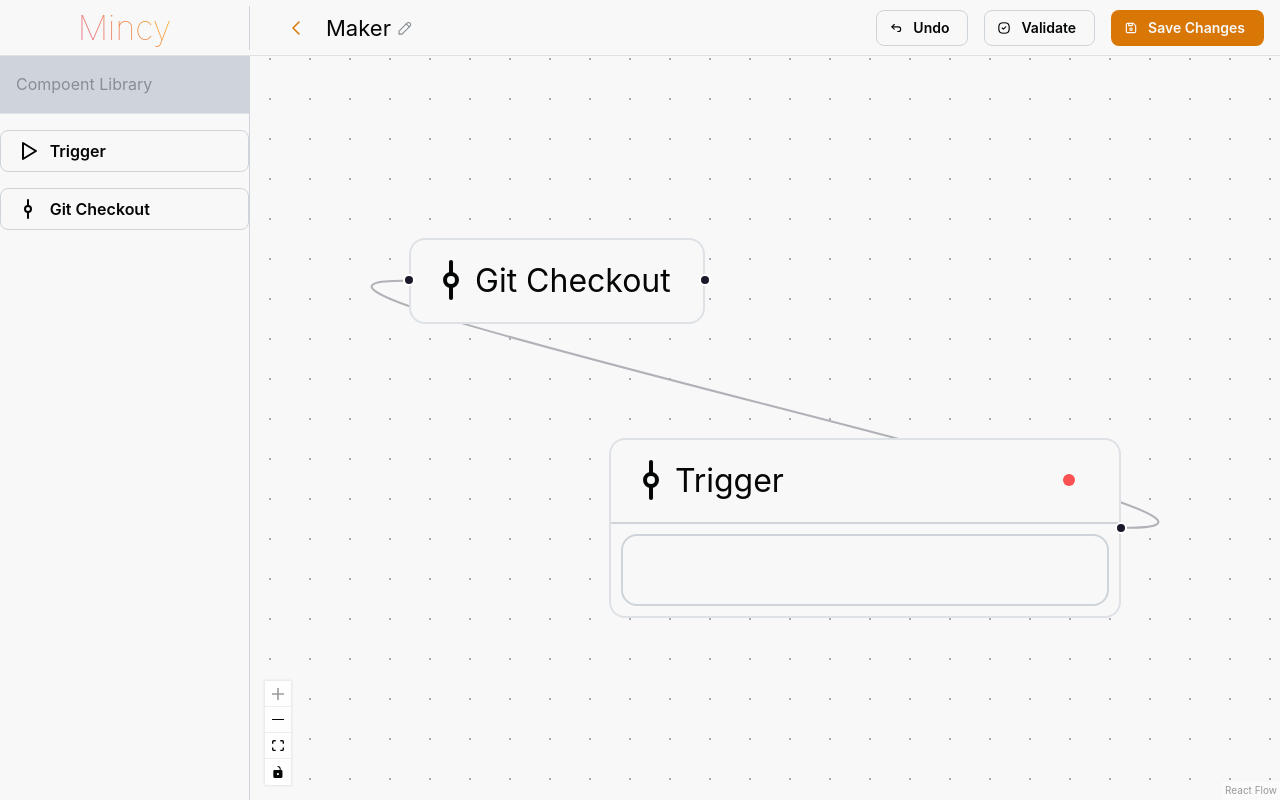
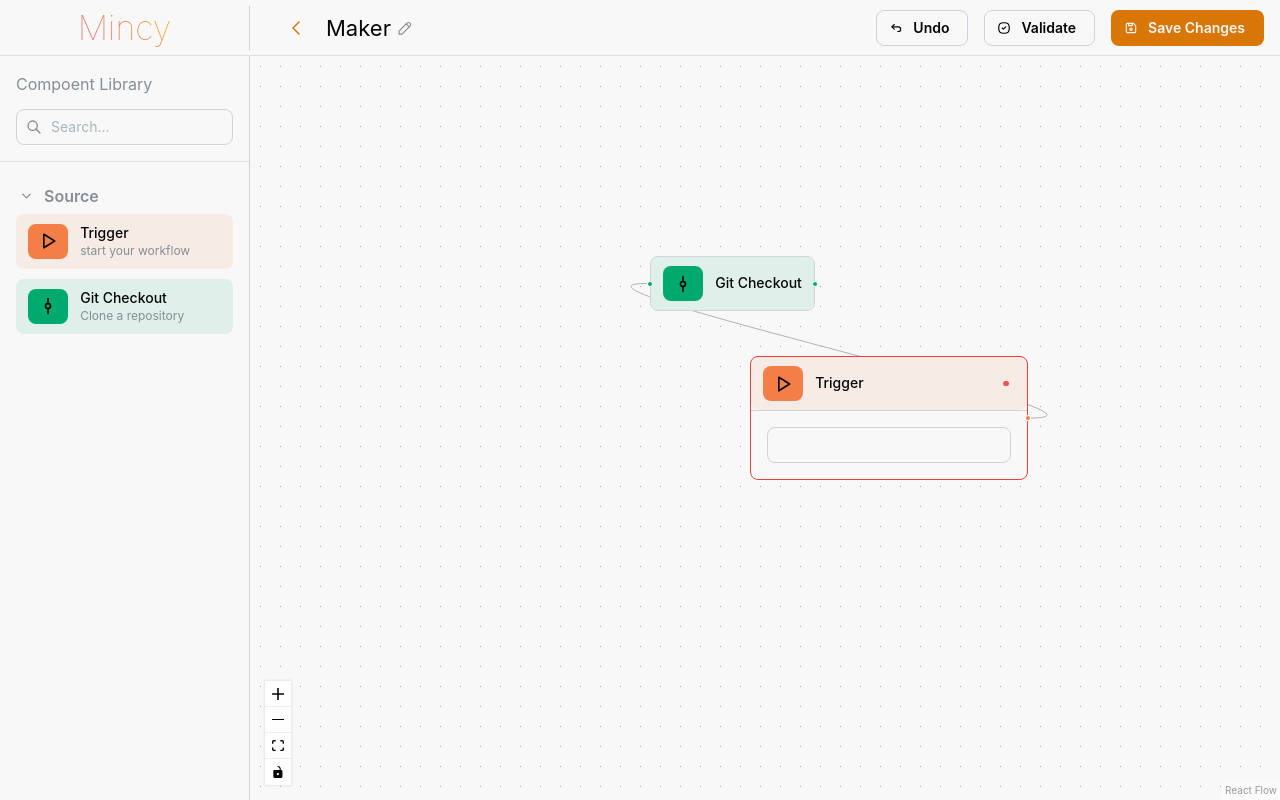
Before and after one commit to tib-source/Mincy, a Next.js app in the folder client/: page /projects/1/edit in a window 1280 px wide. Built offline with nearby package versions, Linux system fonts and the light colour scheme.

Commit message:
feat: improved pipeline editor and added base components

```diff
--- a/client/src/components/Canvas/FlowCanvas.tsx
+++ b/client/src/components/Canvas/FlowCanvas.tsx
@@ -71,7 +71,6 @@ export function FlowCanvas(){
         return null;
     }
 
-    console.log(theme, flowTheme)
 
 
     const nodeTypes = Object.fromEntries(nodeRegistry.map(node=>[node.type, node.component]))
@@ -88,8 +87,10 @@ export function FlowCanvas(){
           onEdgesChange={onEdgesChange}
           onConnect={onConnect}
           nodeTypes={nodeTypes}
-          fitView
           colorMode={flowTheme}
+          defaultViewport={{
+            zoom: 1,
+            x: 400, y:200 }}
         >
           <Background variant={BackgroundVariant.Dots} />
           <Controls />
--- /dev/null
+++ b/client/src/components/ComponentHeader/ComponentHeader.tsx
@@ -0,0 +1,51 @@
+import { Flex, Group, Center, Box, Text } from "@mantine/core"
+import classes from "./../ComponentList/ComponentList.module.css"
+import { NodeDefinition } from "@/src/nodes/registry"
+import { rgba } from '@mantine/core';
+
+interface ComponentHeaderProps {
+    node: NodeDefinition,
+    showDescription: boolean,
+    RightIcon: React.ReactElement,
+    draggable: boolean,
+}
+
+export function ComponentHeader({
+    node, showDescription, RightIcon, draggable,
+}: ComponentHeaderProps) {
+
+
+    return <Flex
+        draggable={draggable}
+        // onDragStart={(e) => onDragStart(e, node.type)}
+        className={classes.item}
+        style={{
+            backgroundColor: rgba(node.color, 0.1)
+        }}
+    >
+        <Group gap="sm" flex={1}>
+            <Center
+                style={{ backgroundColor: node.color }}
+                bdrs="md"
+                p="xs"
+                h="35"
+            >
+                <node.icon width={20} />
+            </Center>
+
+            <Box className={classes.content}>
+                <Text size="sm" fw={500}>
+                    {node.label}
+                </Text>
+                {showDescription && <Text
+                    size="xs"
+                    c="dimmed"
+                    className={classes.description}
+                >
+                    {node.description}
+                </Text>}
+            </Box>
+        </Group>
+        {RightIcon}
+    </Flex>
+}
--- /dev/null
+++ b/client/src/components/ComponentList/ComponentList.module.css
@@ -0,0 +1,28 @@
+.item {
+  display: flex;
+  align-items: center;
+  border-radius: var(--mantine-radius-md);
+  cursor: grab;
+  background-color: var(--mantine-color-body);
+  border: 1px solid transparent;
+  padding: 0.5rem 0.7rem;
+
+  transition: all 150ms ease;
+
+    .grip{
+        opacity: 0;
+    }
+}
+
+.item:hover {
+  background-color: rgba(
+    var(--mantine-color-default-hover),
+    1
+  );
+  border-color: var(--mantine-color-default-hover);
+
+  .grip{
+        opacity: 100;
+    }
+
+}
--- a/client/src/components/ComponentList/ComponentList.tsx
+++ b/client/src/components/ComponentList/ComponentList.tsx
@@ -1,34 +1,106 @@
 import { nodeRegistry } from "@/src/nodes/registry";
 import { useNavBarState } from "@/src/store/store";
-import { Box, Button, Text, ScrollArea, Stack, UnstyledButton, Center, Divider } from "@mantine/core";
+import { Box, Button, Text, ScrollArea, Stack, UnstyledButton, Center, Divider, Flex, Group } from "@mantine/core";
+import navClass from "@/src/components/Navbar/Navbar.module.css";
+import { Search } from "../SearchInput/Search";
+import { useComponentTree } from "@/src/hooks/useComponentTree";
+import { IconChevronCompactRight, IconChevronDown, IconChevronRight, IconGripVertical } from "@tabler/icons-react";
+import { useState } from "react";
+import classes from "./ComponentList.module.css"
+import { ComponentHeader } from "../ComponentHeader/ComponentHeader";
+import { useHover } from '@mantine/hooks';
 
 interface ComponentListProps {
   componentList: React.ReactNode[];
 }
 
 export function ComponentList() {
-    const { navbarWidth} = useNavBarState()
+  const {
+    categories,
+    categoryMap
+  } = useComponentTree(nodeRegistry)
+
+  const [expandedCategories, setExpandedCategories] = useState(categories)
+  const { navbarWidth } = useNavBarState()
+
+
+  const toggleCategories = (category: string) => {
+    setExpandedCategories( prev =>
+      prev.includes(category) ? prev.filter(c => c !== category)
+      : [...prev, category]
+    )
+  }
+
+
   return (
     <ScrollArea
-      w={ navbarWidth }
+      w={navbarWidth}
+      className={navClass.nav}
       style={{
         borderRight: "1px solid var(--mantine-color-default-border)",
         overflowY: "auto",
       }}
     >
-        <Box w="100%" p="md" style={{
-            backgroundColor: "var(--mantine-color-default-border)"
-        }}>
-            <Text c="dimmed">Compoent Library</Text>
-        </Box>
-        <Divider/>
-      <Stack mt="md">
-              {nodeRegistry.map((node, index) => {
-        return <Button key={index} size="md" leftSection={<node.icon/>} variant="default" justify="flex-start">
-            {node.label}
-      </Button>
-        })}
+      <Box w="100%" p="md">
+        <Text c="dimmed" mb="sm">Compoent Library</Text>
+        <Search />
+      </Box>
+      <Divider />
+      <Stack p="md" gap="sm">
+        {categories.map((category, index) => (
+          <div key={category}>
+            <Button
+            px={2}
+            py={1.5}
+            fz="md"
+            c="dimmed"
+            variant="transparent"
+            onClick={() => toggleCategories(category)}
+            leftSection={expandedCategories.includes(category) ? (
+                <IconChevronDown width={15} />
+              ) : (
+                <IconChevronRight width={15} />
+              )}> {category}</Button>
+
+
+            {
+              expandedCategories.includes(category) && (
+              <Stack
+                key={index}
+                gap={10}
+                >
+                  {categoryMap[category].map((node, index) => (
+                      <ComponentHeader
+                        node={node}
+                        key={node.label}
+                        showDescription={true}
+                        draggable={true}
+                        RightIcon={<IconGripVertical
+                          width={15}
+                          className={classes.grip}
+                          style={{
+                          transition: 'opacity 0.2s ease',
+                          }}
+                      />}
+                    />
+
+                  ))
+                 }
+
+                </Stack> )
+            }
+          </div>
+        ))}
       </Stack>
     </ScrollArea>
   );
 }
+
+
+
+
+//         {nodeRegistry.map((node, index) => {
+//   return <Button key={index} className={navClass.link} leftSection={<node.icon/>} variant="default" justify="flex-start">
+//       {node.label}
+// </Button>
+//   })}
--- a/client/src/components/Navbar/Navbar.module.css
+++ b/client/src/components/Navbar/Navbar.module.css
@@ -1,6 +1,6 @@
 .navbar {
-    height: 100%;
-    width: 100%;
+  height: 100%;
+  width: 100%;
   display: flex;
   flex-direction: column;
 }
--- /dev/null
+++ b/client/src/components/SearchInput/Search.tsx
@@ -0,0 +1,8 @@
+import { Input } from "@mantine/core";
+import { IconSearch } from "@tabler/icons-react";
+
+export function Search(){
+
+    return <Input placeholder="Search..." leftSection={<IconSearch size={16} />} />
+
+}
--- /dev/null
+++ b/client/src/hooks/useComponentTree.tsx
@@ -0,0 +1,19 @@
+import { useMemo } from "react";
+import { NodeDefinition } from "../nodes/registry";
+
+
+export function useComponentTree(nodes: NodeDefinition[]){
+    return useMemo(()=> {
+
+    let categoryMap: Record<string, NodeDefinition[]> = {}
+    for (let node of nodes){
+        // ??= will only asign the value if hte left side is null / undefined
+        // pretty neat trick haha
+        (categoryMap[node.category] ??= []).push(node)
+    }
+
+    return {
+        categories: Object.keys(categoryMap),
+        categoryMap
+    }}, [nodes])
+}
--- a/client/src/nodes/Base/BaseNode.module.css
+++ b/client/src/nodes/Base/BaseNode.module.css
@@ -6,5 +6,5 @@
 }
 .extra_content{
     border-top: 1px solid var(--mantine-color-default-border);
-    padding: 5px;
+    padding: 1rem;
 }
--- a/client/src/nodes/Base/BaseNode.tsx
+++ b/client/src/nodes/Base/BaseNode.tsx
@@ -1,49 +1,53 @@
-import { Badge, Flex, Group, Indicator, Paper, Text } from "@mantine/core";
+import { Badge, Flex, Group, Indicator, Paper, rgba, Text, useMantineTheme } from "@mantine/core";
 import classes from "./BaseNode.module.css"
 import { Handle, Position } from "@xyflow/react";
+import { NodeDefinition, nodeRegistry } from "../registry";
+import { ComponentHeader } from "@/src/components/ComponentHeader/ComponentHeader";
+import { error } from "console";
 
 export interface NodeExtraProp {
     preview: boolean
 }
 
 interface NodeProp {
-  icon: React.ReactNode;
-  name: string;
   valid: boolean;
   details?: React.ReactNode;
+  horizontal?: boolean;
+  hasInput?: boolean;
+  hasOutput?: boolean;
+  color?: string;
+  preview?: boolean;
+  selected: boolean;
+  node: NodeDefinition;
 
-  horizontal?: boolean;
-
-  inputHandle?: boolean;
-  outputHandle?: boolean;
-
-  preview?: boolean;
 }
 
 export function BaseNode({
-  icon,
-  name,
   valid,
+  node,
   details,
   horizontal = true,
-  inputHandle = true,
-  outputHandle = true,
+  hasInput = true,
+  hasOutput = true,
   preview = false,
+  selected= false,
 }: NodeProp) {
+
+  const theme = useMantineTheme()
   return (
     <Paper
       className={classes.node}
       withBorder
-      style={{
+      bd={ `1px solid ${!valid ? theme.colors.red[7] : selected ? theme.colors.blue[2] : "var(--mantine-color-default-border)"}` }
+      style={(theme)=> ({
         pointerEvents: preview ? "none" : "auto",
-      }}
+      })}
     >
-      <Group className={classes.node_header} justify="space-between">
-        <Flex justify="flex-start">
-          {icon}
-          <Text>{name}</Text>
-        </Flex>
-        {valid === false && (
+      <ComponentHeader
+        node={node}
+        showDescription={false}
+        draggable={false}
+        RightIcon={valid === false ? (
           <Badge
             variant="dot"
             bd={0}
@@ -51,23 +55,26 @@ export function BaseNode({
             color="red"
             style={{ backgroundColor: "transparent" }}
           />
-        )}
-      </Group>
+        ) : <></>}
+
+      />
 
       {!preview && details && (
         <div className={classes.extra_content}>{details}</div>
       )}
 
-      {!preview && inputHandle && (
+      {!preview && hasInput && (
         <Handle
           type="target"
+          style={{ background: node.color }}
           position={horizontal ? Position.Left : Position.Bottom}
         />
       )}
 
-      {!preview && outputHandle && (
+      {!preview && hasOutput && (
         <Handle
           type="source"
+          style={{ background: node.color }}
           position={horizontal ? Position.Right : Position.Top}
         />
       )}
--- a/client/src/nodes/GitCheckoutNode.tsx
+++ b/client/src/nodes/GitCheckoutNode.tsx
@@ -1,17 +1,31 @@
 import { BaseNode, NodeExtraProp } from "./Base/BaseNode";
 import { IconGitCommit } from "@tabler/icons-react";
+import { NodeDefinition } from "./registry";
+import { NodeProps } from "@xyflow/react";
 
-export function GitCheckoutNode({preview}: NodeExtraProp) {
+
+export const GitCheckoutNodeDefinition : NodeDefinition =   {
+    type: "GitCheckoutNode",
+    label: "Git Checkout",
+    icon: IconGitCommit,
+    component: GitCheckoutNode,
+    category: "Source",
+    color: 'oklch(0.65 0.15 160)',
+    description : "Clone a repository"
+  }
+
+
+
+export function GitCheckoutNode({selected}: NodeProps) {
   // const onChange = useCallback((evt) => {
   //   console.log(evt.target.value);
   // }, []);
 
   return (
     <BaseNode
-      name="Git Checkout"
-      icon={<IconGitCommit/>}
+      node={GitCheckoutNodeDefinition}
       valid={true}
-      preview={preview}
+      selected={selected}
     />
   );
 }
--- a/client/src/nodes/TriggerNode.tsx
+++ b/client/src/nodes/TriggerNode.tsx
@@ -1,14 +1,40 @@
 import { Input } from "@mantine/core";
 import { BaseNode, NodeExtraProp } from "./Base/BaseNode";
-import { IconGitCommit } from "@tabler/icons-react";
-import { Handle, Position } from "@xyflow/react";
+import { IconCalendar, IconGitCommit, IconGitPullRequest, IconPlayerPlay, IconRocket, IconTag, IconWebhook } from "@tabler/icons-react";
+import { NodeDefinition } from "./registry";
+import { NodeProps } from "@xyflow/react";
+import { useState } from "react";
 
 
+export const TriggerNodeDefinition: NodeDefinition =   {
+    type: "TriggerNode",
+    label: "Trigger",
+    icon: IconPlayerPlay,
+    component: TriggerNode,
+    category: "Source",
+    color: 'oklch(0.72 0.16 45)',
+    description: "start your workflow"
+}
 
-export function TriggerNode({preview}: NodeExtraProp) {
-  // const onChange = useCallback((evt) => {
-  //   console.log(evt.target.value);
-  // }, []);
+export type TriggerType = 'manual' | 'commit' | 'schedule' | 'webhook' | 'tag' | 'pull_request'
+
+interface TriggerOptions{
+  type: TriggerType;
+  label: string;
+  icon: React.ReactNode;
+  description: string;
+}
+
+const triggerOptions: TriggerOptions[] = [
+  { type: 'manual', label: 'Manual', icon: <IconPlayerPlay className="w-4 h-4" />, description: 'Trigger manually via UI or API' },
+  { type: 'commit', label: 'On Push', icon: <IconGitCommit className="w-4 h-4" />, description: 'When code is pushed to branch' },
+  { type: 'pull_request', label: 'Pull Request', icon: <IconGitPullRequest className="w-4 h-4" />, description: 'On PR open, update, or merge' },
+  { type: 'schedule', label: 'Scheduled', icon: <IconCalendar className="w-4 h-4" />, description: 'Run on a cron schedule' },
+  { type: 'webhook', label: 'Webhook', icon: <IconWebhook className="w-4 h-4" />, description: 'Trigger via external webhook' },
+  { type: 'tag', label: 'On Tag', icon: <IconTag className="w-4 h-4" />, description: 'When a tag is created' },
+]
+export function TriggerNode({selected}: NodeProps) {
+  const [enabledTiggers, setEnabledTriggers ] = useState<TriggerType[]>([])
 
   const details = (
     <>
@@ -18,12 +44,12 @@ export function TriggerNode({preview}: NodeExtraProp) {
 
   return (
     <BaseNode
-        name="Trigger"
-        icon={<IconGitCommit/>}
+        node={TriggerNodeDefinition}
         valid={false}
         details={details}
-        inputHandle={false}
-        preview={preview}
+        hasInput={false}
+        color={TriggerNodeDefinition.color}
+        selected={selected}
 
     />
   );
--- a/client/src/nodes/registry.ts
+++ b/client/src/nodes/registry.ts
@@ -1,7 +1,8 @@
 import React, { JSX } from "react";
-import { TriggerNode } from "./TriggerNode";
-import { GitCheckoutNode } from "./GitCheckoutNode";
+import { TriggerNode, TriggerNodeDefinition } from "./TriggerNode";
+import { GitCheckoutNode, GitCheckoutNodeDefinition } from "./GitCheckoutNode";
 import { IconGitCommit, IconPlayerPlay } from "@tabler/icons-react";
+import { MantineColor } from "@mantine/core";
 
 
 export type NodeDefinition = {
@@ -9,20 +10,13 @@ export type NodeDefinition = {
   label: string;
   component: React.ComponentType<any>;
   icon: React.ComponentType<any>;
+  category: string;
+  color: string;
+  description: string;
 };
 
 
 export const nodeRegistry: NodeDefinition[] = [
-  {
-    type: "TriggerNode",
-    label: "Trigger",
-    icon: IconPlayerPlay,
-    component: TriggerNode,
-  },
-  {
-    type: "GitCheckoutNode",
-    label: "Git Checkout",
-    icon: IconGitCommit,
-    component: GitCheckoutNode,
-  },
+  TriggerNodeDefinition,
+  GitCheckoutNodeDefinition
 ];
```
